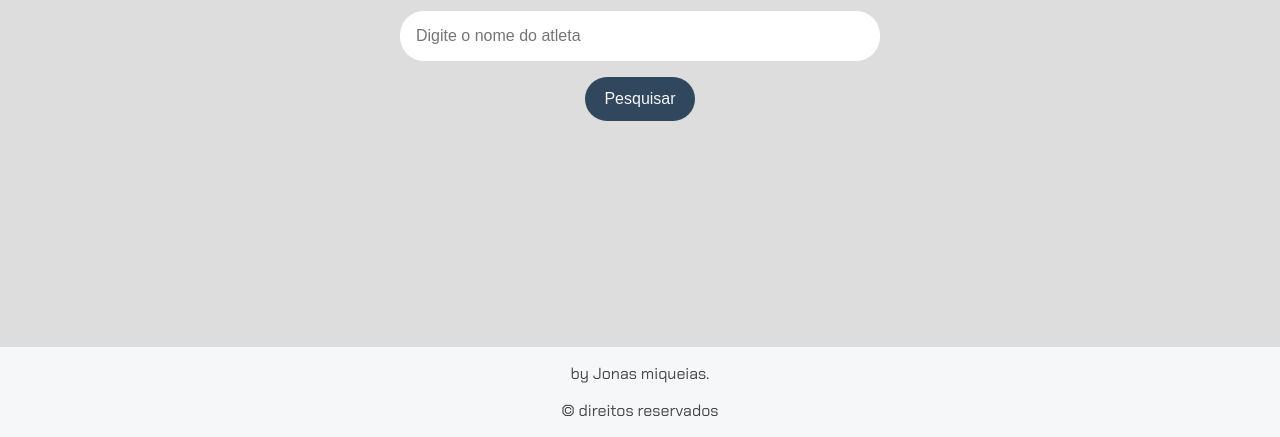
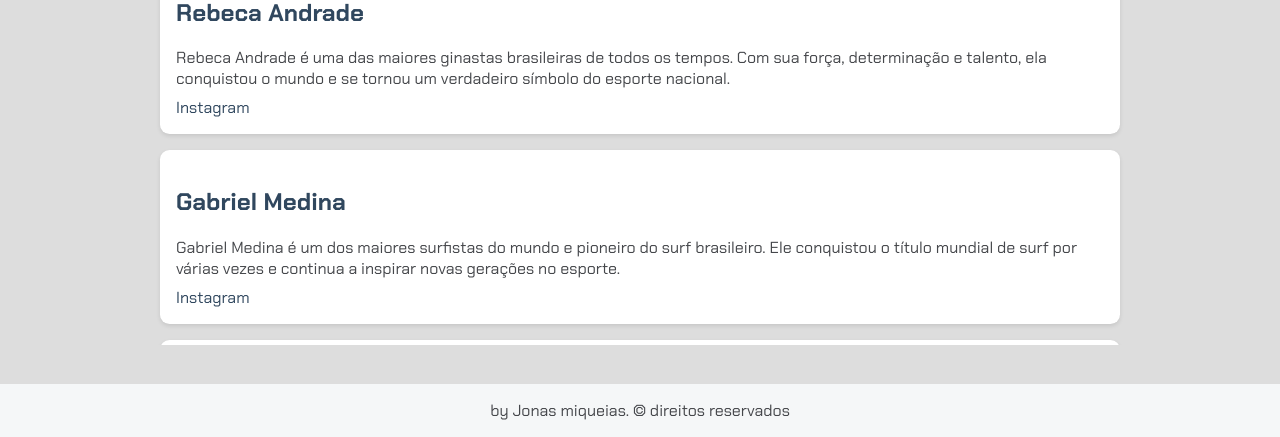
Before and after one commit to Jonasprogramer/alura_imersao, a plain HTML site: page index.html in a window 1280 px wide. Shown: the part 363-800 px from the top of the page. Drawn offline with Linux system fonts and the light colour scheme.

Commit message:
Estilizando o projeto com CSS

```diff
--- /dev/null
+++ b/app.js
@@ -0,0 +1 @@
+console.log("Rebeca Andrade")
--- a/index.html
+++ b/index.html
@@ -16,11 +16,45 @@
             <input type="text" placeholder="Digite o nome do atleta">
             <button>Pesquisar</button>
         </section>
+        <section class="resultados-pesquisa">
+            <div class="item-resultado">
+                <h2>
+                    <a href="https://www.youtube.com/watch?v=U6QlKjfTSpc" target="_blank">Rebeca Andrade</a>
+                </h2>
+                <p class="descricao-meta">
+                    Rebeca Andrade é uma das maiores ginastas brasileiras de todos os tempos. Com sua força, determinação e talento, ela conquistou o mundo e se tornou um verdadeiro símbolo do esporte nacional.
+                </p>
+                <a href="https://www.instagram.com/rebecarandrade/?hl=pt-br" target="_blank">Instagram</a>
+            </div>
+
+            <div class="item-resultado">
+                <h2>
+                    <a href="https://www.youtube.com/watch?v=ZV7LQpNVRlk" target="_blank">Gabriel Medina</a>
+                </h2>
+                <p class="descricao-meta">
+                    Gabriel Medina é um dos maiores surfistas do mundo e pioneiro do surf brasileiro. Ele conquistou o título mundial de surf por várias vezes e continua a inspirar novas gerações no esporte.
+                </p>
+                <a href="https://www.instagram.com/gabrielmedina/?hl=pt-br" target="_blank">Instagram</a>
+            </div>
+
+            <div class="item-resultado">
+                <h2>
+                    <a href="https://www.youtube.com/watch?v=FpJJEocGfVE" target="_blank">Alisson Becker</a>
+                </h2>
+                <p class="descricao-meta">
+                    Alisson Becker é considerado um dos melhores goleiros do mundo. Ele tem sido uma peça fundamental para a Seleção Brasileira e para o Liverpool, com sua habilidade e liderança em campo.
+                </p>
+                <a href="https://www.instagram.com/alissonbecker/?hl=pt-br" target="_blank">Instagram</a>
+            </div>
+
+
+        </section>
     </main>
 
     <footer>
-        <p>by Jonas miqueias.</p>
-        <p>&copy; direitos reservados </p>
+        <p>by Jonas miqueias. &copy; direitos reservados </p>
     </footer>
+
+    <script src="app.js"></script>
 </body>
 </html>
```
